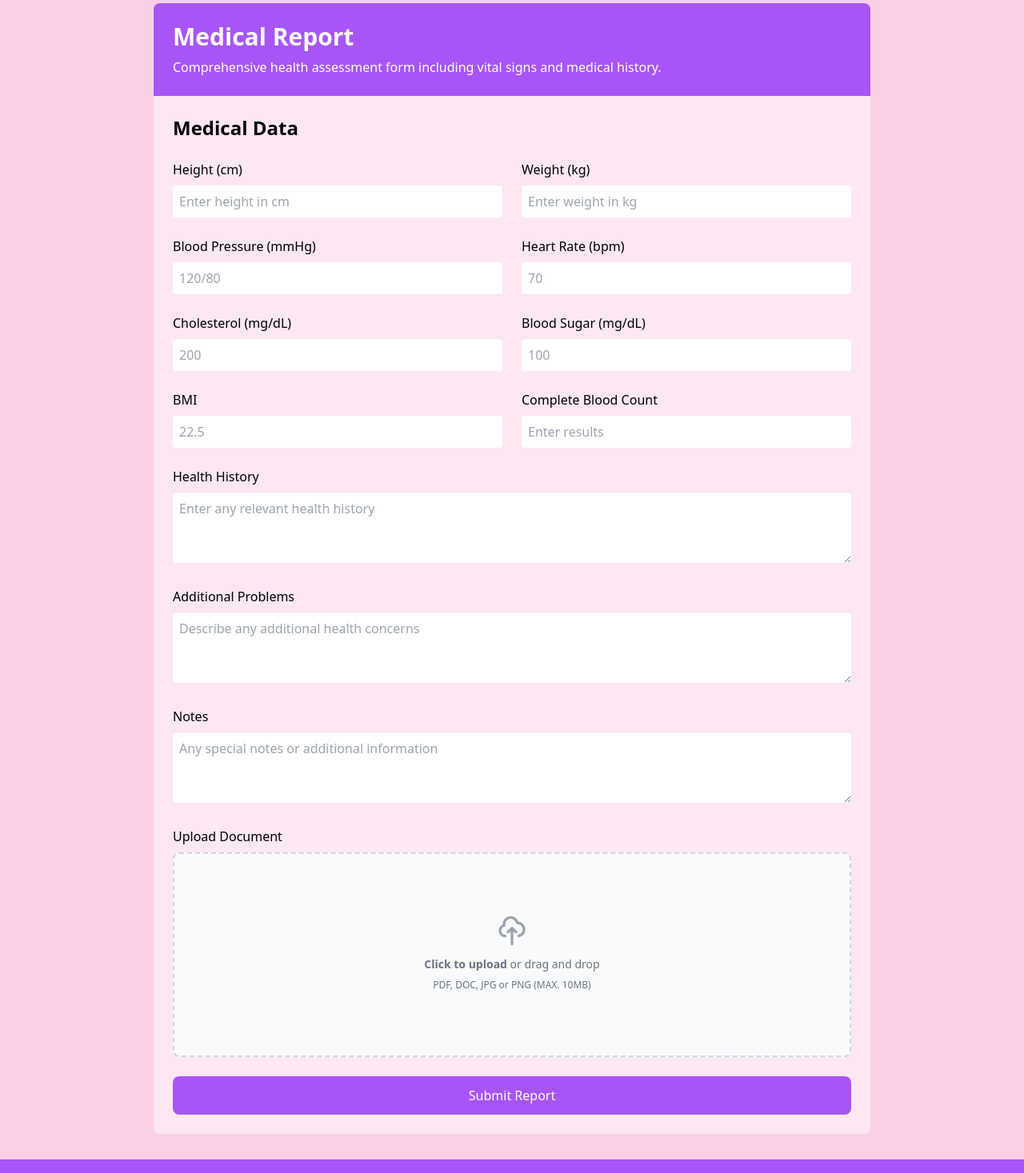
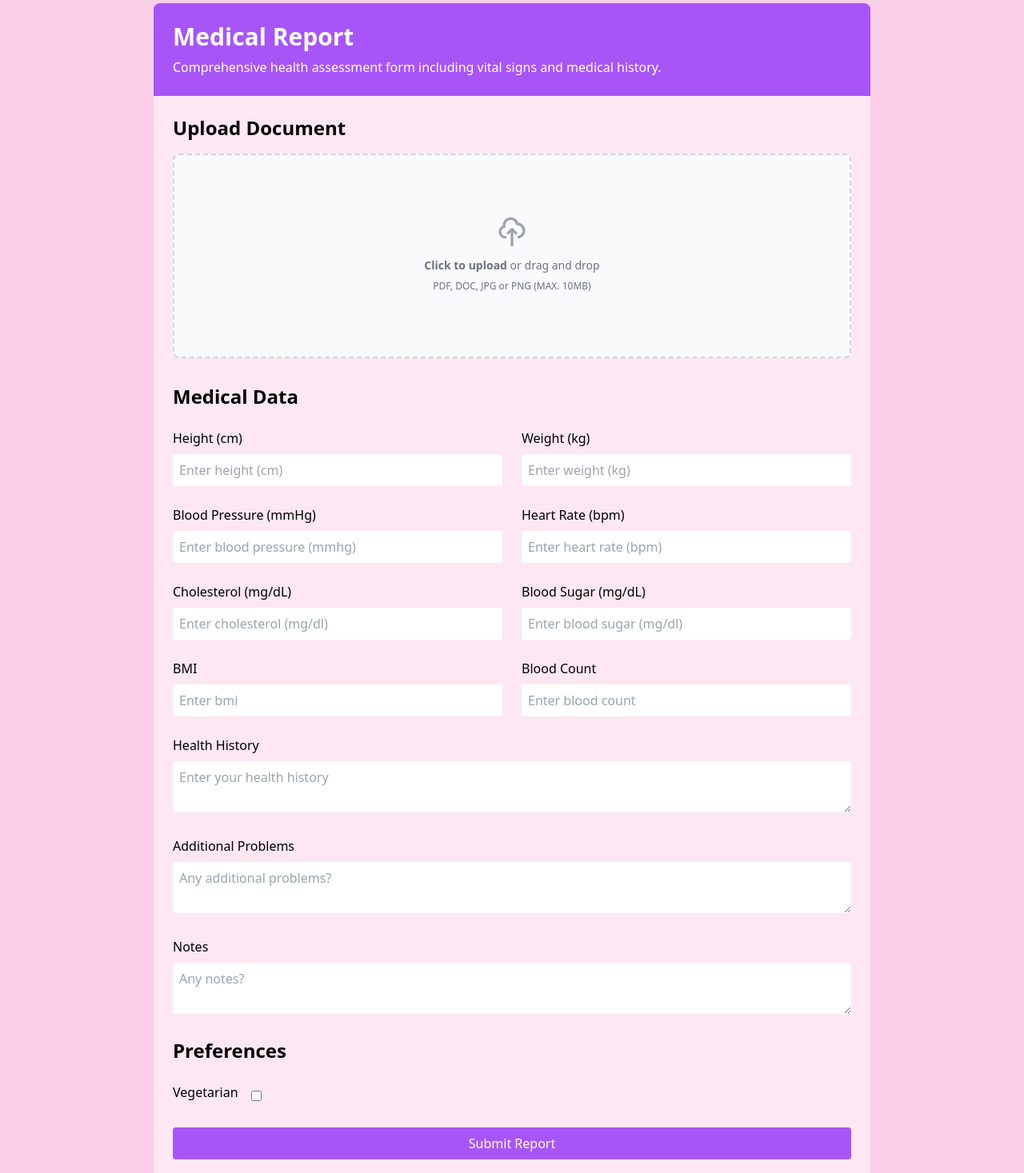
Before and after one commit to rohitRanjanGIT/MEDCAPfrontend, a React (Vite) app: page /medicalreport in a window 1280 px wide. Shown: the part 100-1567 px from the top of the page at 80% size. Built offline with nearby package versions, Linux system fonts and the light colour scheme.

Commit message:
ui+report

```diff
--- a/src/pages/Login.jsx
+++ b/src/pages/Login.jsx
@@ -59,7 +59,7 @@ const LoginPage = () => {
       <Header />
 
       {/* Main Content */}
-      <main className="flex-grow container mx-auto px-12 py-12 flex flex-col md:flex-row-reverse items-center">
+      <main className="flex-grow container mx-auto px-12 py-12 flex flex-col md:flex-row items-center">
         {/* Logo Section (will be on top on mobile, and on the right on larger screens) */}
         <div className="w-full md:w-1/2 flex justify-center mb-8 md:mb-0">
           <div className="relative w-48 h-48 md:w-64 md:h-64">
--- a/src/pages/Report.jsx
+++ b/src/pages/Report.jsx
@@ -1,8 +1,27 @@
-import React, { useState } from 'react';
+import React, { useState, useEffect } from 'react';
 import axios from 'axios';
 import Header from '../components/Header';
 import Footer from '../components/Footer';
 import serverUrl from '../components/server_url';
+import LoadingPopup from '../components/LoadingPopup';
+import { formatDate } from '../utils/utils';
+import { useNavigate, Link } from 'react-router-dom';
+
+const InputField = ({ label, name, type = "text", value, onChange, min, max }) => (
+  <div>
+    <label className="block mb-2">{label}</label>
+    <input
+      type={type}
+      name={name}
+      className="w-full p-2 rounded"
+      placeholder={`Enter ${label.toLowerCase()}`}
+      value={value}
+      onChange={onChange}
+      min={min}
+      max={max}
+    />
+  </div>
+);
 
 const MedicalReportForm = () => {
   const [formData, setFormData] = useState({
@@ -17,10 +36,49 @@ const MedicalReportForm = () => {
     healthHistory: '',
     additionalProblems: '',
     notes: '',
-    reportFile: null
+    vegetarian: false,
+    reportFile: null,
   });
 
-  const [uploadedFile, setUploadedFile] = useState(null); // Track uploaded file
+  const [uploadedFile, setUploadedFile] = useState(null);
+  const [accessToken, setAccessToken] = useState(null);
+  const [loading, setLoading] = useState(false);
+  const [loadingData, setLoadingData] = useState(false); // New loading state for data fetching
+  const [error, setError] = useState(false);
+  const [errorMessage, setErrorMessage] = useState('');
+  const [userData, setUserData] = useState(null); // New state for user data
+  const navigate = useNavigate();
+
+  useEffect(() => {
+    const token = localStorage.getItem('accessToken');
+    setAccessToken(token);
+
+    if (token) {
+      setLoadingData(true); // Start loading data
+      axios.get(`${serverUrl}/api/auth/secure`, {
+        headers: {
+          Authorization: `Bearer ${token}`,
+        },
+      })
+      .then(response => {
+        setUserData(response.data.user);
+        setFormData(prev => ({
+          ...prev,
+          height: response.data.user.height || '',
+          weight: response.data.user.weight || '',
+          // vegetarian: response.data.user.vegetarian || false,
+        }));
+      })
+      .catch(err => {
+        console.error('Error fetching user data:', err);
+        setError(true);
+        setErrorMessage('Failed to load user data.');
+      })
+      .finally(() => {
+        setLoadingData(false); // Stop loading data
+      });
+    }
+  }, [serverUrl]);
 
   const handleChange = (e) => {
     const { name, value } = e.target;
@@ -30,61 +88,83 @@ const MedicalReportForm = () => {
   const handleFileChange = (e) => {
     const file = e.target.files[0];
     setFormData({ ...formData, reportFile: file });
-    setUploadedFile(file); // Store file info to display
+    setUploadedFile(file);
+  };
+
+  const handleRemoveFile = () => {
+    setFormData({ ...formData, reportFile: null });
+    setUploadedFile(null);
+  };
+
+  const handleSliderChange = (e) => {
+    setFormData({ ...formData, vegetarian: e.target.checked });
   };
 
   const handleSubmit = async (e) => {
     e.preventDefault();
+    setLoading(true);
 
     const user = JSON.parse(localStorage.getItem('user'));
     if (!user || !user.email) {
       alert('User not logged in');
+      setLoading(false);
       return;
     }
 
     const { email } = user;
+    let newReport = '';
 
-    // Prepare the newReport string
-    let newReport = '';
+    newReport +=
+      `first name: ${userData.firstName} \n`+
+      `bloodType: ${userData.bloodType} \n`+
+      `gender: ${userData.gender} \n`+
+      `date of birth: ${formatDate(userData.dob)} \n`+
+      `is Vegetarian: ${formData.vegetarian} \n`
+
     for (const [key, value] of Object.entries(formData)) {
-      if (value && key !== 'reportFile') {
-        newReport += `${key.charAt(0).toUpperCase() + key.slice(1)}: ${value}\n`;
+      if (value && key !== 'reportFile' && key !== 'vegetarian') {
+        newReport += `${key.charAt(0).toUpperCase() + key.slice(1)}: ${value}\n `;
       }
     }
 
-    // Prepare the form data to send
     const form = new FormData();
-    form.append('email', email); // Append email to form data
-    form.append('newReport', newReport); // Append newReport to form data
+    form.append('email', email);
+    form.append('newReport', newReport);
 
     if (formData.reportFile) {
-      form.append('reportFile', formData.reportFile); // Append report file to form data
+      form.append('reportFile', formData.reportFile);
     } else {
-      console.error('No file uploaded!');
+      console.log('No file uploaded!');
     }
 
     try {
-      // Send the request to the backend
+      await axios.put(`${serverUrl}/api/auth/update`, {
+        ...userData,
+        height: formData.height,
+        weight: formData.weight,
+        vegetarian: formData.vegetarian,
+      }, {
+        headers: {
+          Authorization: `Bearer ${accessToken}`,
+        },
+      });
+
       console.log(form);
 
-      const response = await axios.post(`${serverUrl}/api/report/addrecord`, form, {
+      await axios.post(`${serverUrl}/api/report/addrecord`, form, {
         headers: {
-          'Content-Type': 'multipart/form-data' // Ensure form-data headers are set
-        }
+          'Content-Type': 'multipart/form-data',
+          Authorization: `Bearer ${accessToken}`,
+        },
       });
 
-      console.log(response.data);
-      alert('Medical report submitted successfully!');
+      navigate('/healthcareplan');
     } catch (error) {
       console.error('Error submitting report:', error);
-
-      if (error.response) {
-        console.error('Response data:', error.response.data);
-        console.error('Response status:', error.response.status);
-        console.error('Response headers:', error.response.headers);
-      }
-
-      alert('Failed to submit the report. Please try again.');
+      setError(true);
+      setErrorMessage('An error occurred. Please try again.');
+    } finally {
+      setLoading(false);
     }
   };
 
@@ -99,99 +179,99 @@ const MedicalReportForm = () => {
           </div>
 
           <div className="bg-pink-100 p-6 rounded-b-lg">
-            <h2 className="text-2xl font-bold mb-6">Medical Data</h2>
+            <h2 className="text-2xl font-bold mb-4">Upload Document</h2>
+            <div className="flex items-center justify-center w-full mb-6">
+              <label htmlFor="dropzone-file" className="flex flex-col items-center justify-center w-full h-64 border-2 border-gray-300 border-dashed rounded-lg cursor-pointer bg-gray-50 hover:bg-gray-100">
+                <div className="flex flex-col items-center justify-center pt-5 pb-6">
+                  <svg className="w-10 h-10 mb-3 text-gray-400" fill="none" stroke="currentColor" viewBox="0 0 24 24" xmlns="http://www.w3.org/2000/svg">
+                    <path strokeLinecap="round" strokeLinejoin="round" strokeWidth="2" d="M7 16a4 4 0 01-.88-7.903A5 5 0 1115.9 6L16 6a5 5 0 011 9.9M15 13l-3-3m0 0l-3 3m3-3v12"></path>
+                  </svg>
+                  <p className="mb-2 text-sm text-gray-500"><span className="font-semibold">Click to upload</span> or drag and drop</p>
+                  <p className="text-xs text-gray-500">PDF, DOC, JPG or PNG (MAX. 10MB)</p>
+                </div>
+                <input id="dropzone-file" type="file" className="hidden" onChange={handleFileChange} />
+              </label>
+            </div>
 
+            {uploadedFile && (
+              <div className="mt-4 flex items-center space-x-4">
+                <svg className="w-8 h-8 text-green-500" fill="none" stroke="currentColor" viewBox="0 0 24 24" xmlns="http://www.w3.org/2000/svg">
+                  <path strokeLinecap="round" strokeLinejoin="round" strokeWidth="2" d="M3 7v4a1 1 0 001 1h3m10 0h3a1 1 0 001-1V7a1 1 0 00-1-1h-3M5 11V7a1 1 0 011-1h10a1 1 0 011 1v4m-6 4v-2m0 2v2m0-2h-4m4 0h4"></path>
+                </svg>
+                <span className="text-gray-700">{uploadedFile.name}</span>
+                <button type="button" onClick={handleRemoveFile} className="text-red-500 ml-2">Remove</button>
+              </div>
+            )}
+
+            <h2 className="text-2xl font-bold mb-6 mt-8">Medical Data</h2>
             <form className="space-y-6" onSubmit={handleSubmit}>
               <div className="grid grid-cols-1 md:grid-cols-2 gap-6">
-                <div>
-                  <label className="block mb-2">Height (cm)</label>
-                  <input type="number" name="height" className="w-full p-2 rounded" placeholder="Enter height in cm" value={formData.height} onChange={handleChange} />
-                </div>
-
-                <div>
-                  <label className="block mb-2">Weight (kg)</label>
-                  <input type="number" name="weight" className="w-full p-2 rounded" placeholder="Enter weight in kg" value={formData.weight} onChange={handleChange} />
-                </div>
-              </div>
-
-              {/* Other Medical Data */}
-              <div className="grid grid-cols-1 md:grid-cols-2 gap-6">
-                <div>
-                  <label className="block mb-2">Blood Pressure (mmHg)</label>
-                  <input type="text" name="bloodPressure" className="w-full p-2 rounded" placeholder="120/80" value={formData.bloodPressure} onChange={handleChange} />
-                </div>
-
-                <div>
-                  <label className="block mb-2">Heart Rate (bpm)</label>
-                  <input type="number" name="heartRate" className="w-full p-2 rounded" placeholder="70" value={formData.heartRate} onChange={handleChange} />
-                </div>
-
-                <div>
-                  <label className="block mb-2">Cholesterol (mg/dL)</label>
-                  <input type="number" name="cholesterol" className="w-full p-2 rounded" placeholder="200" value={formData.cholesterol} onChange={handleChange} />
-                </div>
-
-                <div>
-                  <label className="block mb-2">Blood Sugar (mg/dL)</label>
-                  <input type="number" name="bloodSugar" className="w-full p-2 rounded" placeholder="100" value={formData.bloodSugar} onChange={handleChange} />
-                </div>
-
-                <div>
-                  <label className="block mb-2">BMI</label>
-                  <input type="number" step="0.1" name="bmi" className="w-full p-2 rounded" placeholder="22.5" value={formData.bmi} onChange={handleChange} />
-                </div>
-
-                <div>
-                  <label className="block mb-2">Complete Blood Count</label>
-                  <input type="text" name="bloodCount" className="w-full p-2 rounded" placeholder="Enter results" value={formData.bloodCount} onChange={handleChange} />
-                </div>
+                <InputField label="Height (cm)" name="height" type="number" value={formData.height} onChange={handleChange} min="50" max="300" />
+                <InputField label="Weight (kg)" name="weight" type="number" value={formData.weight} onChange={handleChange} min="30" max="500" />
+                <InputField label="Blood Pressure (mmHg)" name="bloodPressure" value={formData.bloodPressure} onChange={handleChange} />
+                <InputField label="Heart Rate (bpm)" name="heartRate" type="number" value={formData.heartRate} onChange={handleChange} min="30" max="200" />
+                <InputField label="Cholesterol (mg/dL)" name="cholesterol" type="number" value={formData.cholesterol} onChange={handleChange} min="100" max="500" />
+                <InputField label="Blood Sugar (mg/dL)" name="bloodSugar" type="number" value={formData.bloodSugar} onChange={handleChange} min="50" max="400" />
+                <InputField label="BMI" name="bmi" type="number" value={formData.bmi} onChange={handleChange} min="10" max="50" />
+                <InputField label="Blood Count" name="bloodCount" value={formData.bloodCount} onChange={handleChange} />
               </div>
 
               <div>
                 <label className="block mb-2">Health History</label>
-                <textarea name="healthHistory" className="w-full p-2 rounded" rows="3" placeholder="Enter any relevant health history" value={formData.healthHistory} onChange={handleChange}></textarea>
+                <textarea
+                  name="healthHistory"
+                  className="w-full p-2 rounded"
+                  placeholder="Enter your health history"
+                  value={formData.healthHistory}
+                  onChange={handleChange}
+                />
               </div>
 
               <div>
                 <label className="block mb-2">Additional Problems</label>
-                <textarea name="additionalProblems" className="w-full p-2 rounded" rows="3" placeholder="Describe any additional health concerns" value={formData.additionalProblems} onChange={handleChange}></textarea>
+                <textarea
+                  name="additionalProblems"
+                  className="w-full p-2 rounded"
+                  placeholder="Any additional problems?"
+                  value={formData.additionalProblems}
+                  onChange={handleChange}
+                />
               </div>
 
               <div>
                 <label className="block mb-2">Notes</label>
-                <textarea name="notes" className="w-full p-2 rounded" rows="3" placeholder="Any special notes or additional information" value={formData.notes} onChange={handleChange}></textarea>
+                <textarea
+                  name="notes"
+                  className="w-full p-2 rounded"
+                  placeholder="Any notes?"
+                  value={formData.notes}
+                  onChange={handleChange}
+                />
               </div>
 
-              <div>
-                <label className="block mb-2">Upload Document</label>
-                <div className="flex items-center justify-center w-full">
-                  <label htmlFor="dropzone-file" className="flex flex-col items-center justify-center w-full h-64 border-2 border-gray-300 border-dashed rounded-lg cursor-pointer bg-gray-50 hover:bg-gray-100">
-                    <div className="flex flex-col items-center justify-center pt-5 pb-6">
-                      <svg className="w-10 h-10 mb-3 text-gray-400" fill="none" stroke="currentColor" viewBox="0 0 24 24" xmlns="http://www.w3.org/2000/svg">
-                        <path strokeLinecap="round" strokeLinejoin="round" strokeWidth="2" d="M7 16a4 4 0 01-.88-7.903A5 5 0 1115.9 6L16 6a5 5 0 011 9.9M15 13l-3-3m0 0l-3 3m3-3v12"></path>
-                      </svg>
-                      <p className="mb-2 text-sm text-gray-500"><span className="font-semibold">Click to upload</span> or drag and drop</p>
-                      <p className="text-xs text-gray-500">PDF, DOC, JPG or PNG (MAX. 10MB)</p>
-                    </div>
-                    <input id="dropzone-file" type="file" className="hidden" onChange={handleFileChange} />
-                  </label>
-                </div>
+              <h2 className="text-2xl font-bold mb-4 mt-8">Preferences</h2>
+              <div className="flex items-center mb-4">
+                <label className="block mb-2">Vegetarian</label>
+                <input
+                  type="checkbox"
+                  name="vegetarian"
+                  checked={formData.vegetarian}
+                  onChange={handleSliderChange}
+                  className="ml-4"
+                />
               </div>
 
-              {/* Show file name and icon if a file is uploaded */}
-              {uploadedFile && (
-                <div className="mt-4 flex items-center space-x-4">
-                  <svg className="w-8 h-8 text-green-500" fill="none" stroke="currentColor" viewBox="0 0 24 24" xmlns="http://www.w3.org/2000/svg">
-                    <path strokeLinecap="round" strokeLinejoin="round" strokeWidth="2" d="M3 7v4a1 1 0 001 1h3m10 0h3a1 1 0 001-1V7a1 1 0 00-1-1h-3M5 11V7a1 1 0 011-1h10a1 1 0 011 1v4m-6 4v-2m0 2v2m0-2h-4m4 0h4"></path>
-                  </svg>
-                  <span className="text-gray-700">{uploadedFile.name}</span>
-                </div>
-              )}
-
-              <button type="submit" className="w-full bg-purple-500 text-white p-3 rounded-lg hover:bg-purple-600 transition duration-300">
+              <button
+                type="submit"
+                className="w-full bg-purple-500 text-white p-2 rounded hover:bg-purple-600 transition"
+              >
                 Submit Report
               </button>
             </form>
+
+            {loadingData && <LoadingPopup />} {/* Show loading popup while fetching data */}
+            {loading && <LoadingPopup message="Generating Healthcare Plans..."/>} {/* Show loading popup while submitting report */}
+            {error && <LoadingPopup message='Error Occured Please try again'/>}
           </div>
         </div>
       </div>
```
Also changed, not shown: package.json (+6 -1 lines), src/components/Header.jsx (+28 -6 lines), src/components/LoadingPopup.jsx (+31 -11 lines), src/custom-css/loader.css (added, +53 -0 lines), src/pages/HealthcareReport.jsx (+11 -2 lines), src/pages/Homepage.jsx (+26 -6 lines), src/pages/Signup.jsx (+19 -13 lines), src/pages/UserDashboard.jsx (+13 -12 lines), 1 other file (tests, documents, lock files or other folders).
